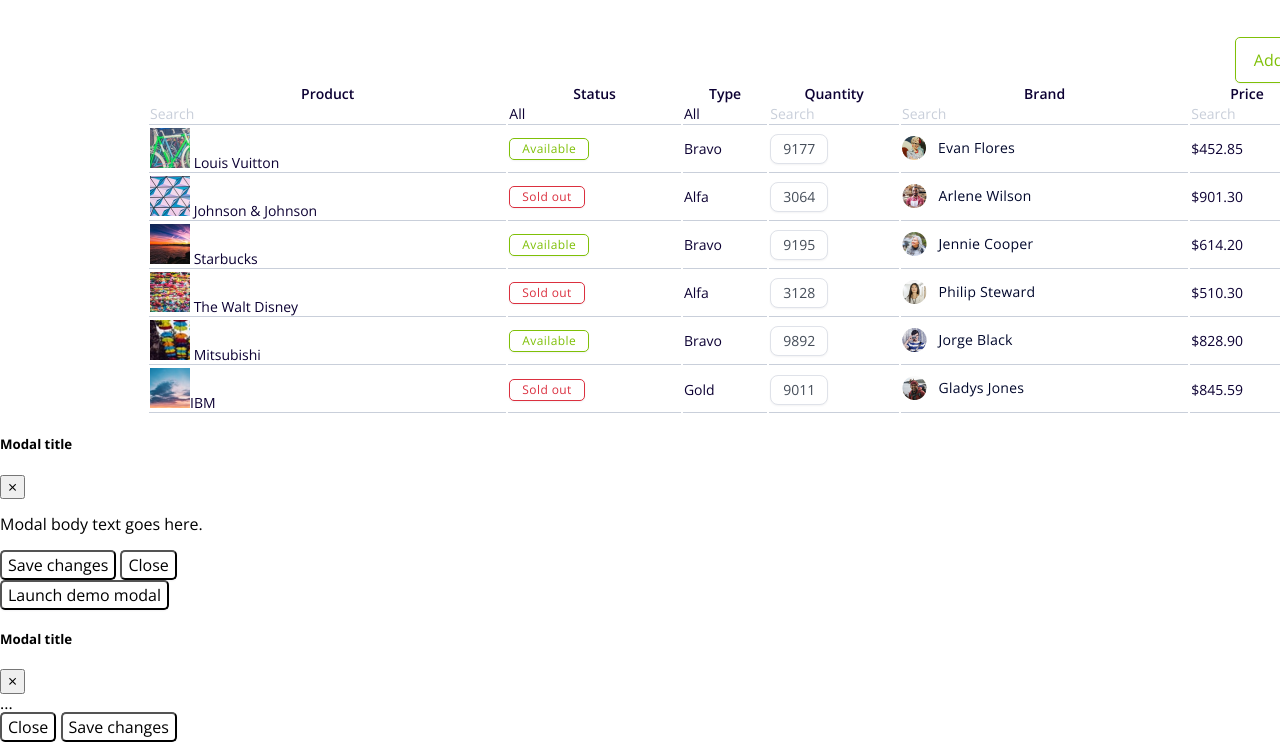
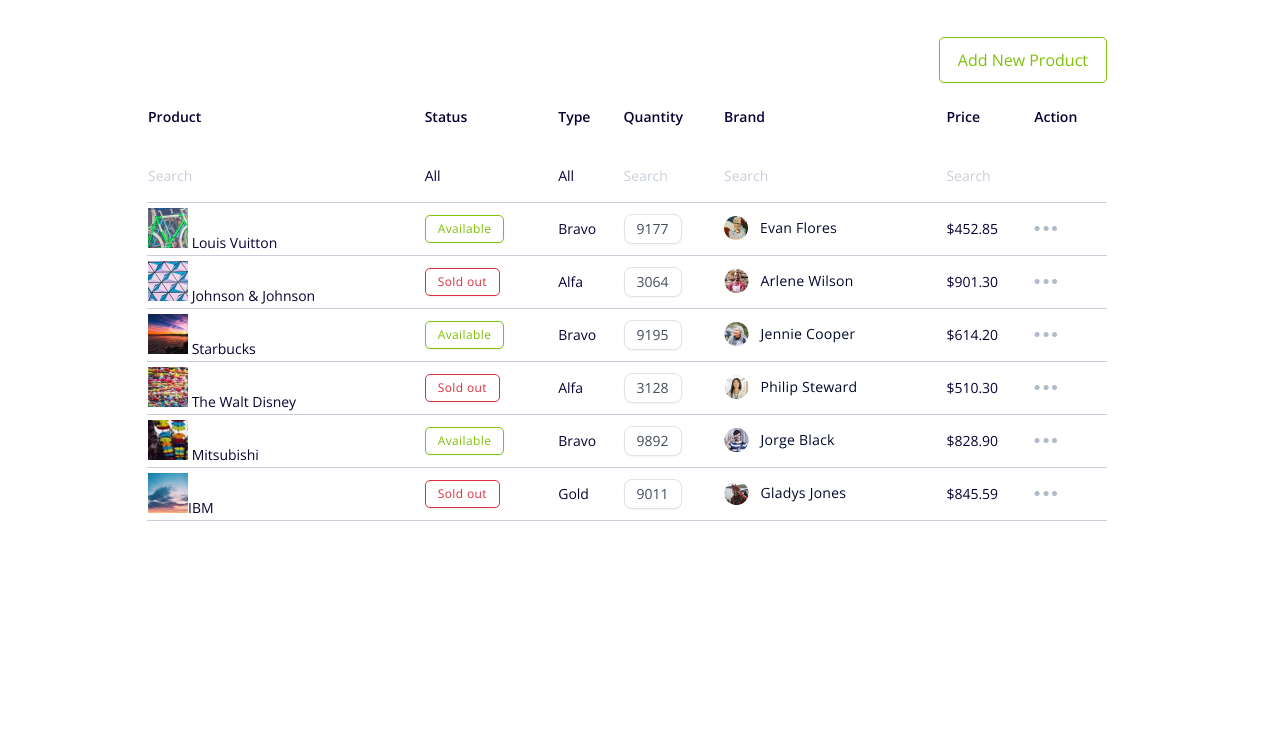
Before and after one commit to vietduongquoc/javascript-practice, a website: page src/index.html in a window 1280 px wide. Shown: the part 125-867 px from the top of the page. After the commit the page ends 800 px from the top, so only its background shows below. Drawn offline with nearby package versions, Linux system fonts and the light colour scheme; files that its build step writes are made by us from their sources; files whose address does not match are found by name.

Commit message:
style element button and home page

```diff
--- a/package.json
+++ b/package.json
@@ -5,7 +5,10 @@
   "main": "index.js",
   "scripts": {
     "test": "echo \"Error: no test specified\" && exit 1",
-    "server": "json-server --watch ./json-server/db.json"
+    "server": "json-server --watch ./json-server/db.json",
+    "start": "parcel ./npx parcel src/index.htmlsrc/index.html",
+    "dev": "parcel ./src/index.html",
+    "build": "rm -rf build && rm -rf .parcel-cache && parcel build ./src/index.html --no-cache --no-source-maps --dist-dir dist"
   },
   "keywords": [],
   "author": "",
--- a/src/pages/addproduct.html
+++ b/src/pages/addproduct.html
@@ -8,48 +8,3 @@
   <input type="number" placeholder="0">
 
 </form> -->
-<div class="modal" tabindex="-1" role="dialog">
-  <div class="modal-dialog" role="document">
-    <div class="modal-content">
-      <div class="modal-header">
-        <h5 class="modal-title">Modal title</h5>
-        <button type="button" class="close" data-dismiss="modal" aria-label="Close">
-          <span aria-hidden="true">&times;</span>
-        </button>
-      </div>
-      <div class="modal-body">
-        <p>Modal body text goes here.</p>
-      </div>
-      <div class="modal-footer">
-        <button type="button" class="btn btn-primary">Save changes</button>
-        <button type="button" class="btn btn-secondary" data-dismiss="modal">Close</button>
-      </div>
-    </div>
-  </div>
-</div>
-
-<!-- Button trigger modal -->
-<button type="button" class="btn btn-primary" data-toggle="modal" data-target="#exampleModal">
-  Launch demo modal
-</button>
-
-<!-- Modal -->
-<div class="modal fade" id="exampleModal" tabindex="-1" role="dialog" aria-labelledby="exampleModalLabel" aria-hidden="true">
-  <div class="modal-dialog" role="document">
-    <div class="modal-content">
-      <div class="modal-header">
-        <h5 class="modal-title" id="exampleModalLabel">Modal title</h5>
-        <button type="button" class="close" data-dismiss="modal" aria-label="Close">
-          <span aria-hidden="true">&times;</span>
-        </button>
-      </div>
-      <div class="modal-body">
-        ...
-      </div>
-      <div class="modal-footer">
-        <button type="button" class="btn btn-secondary" data-dismiss="modal">Close</button>
-        <button type="button" class="btn btn-primary">Save changes</button>
-      </div>
-    </div>
-  </div>
-</div>
--- a/src/pages/homepage.html
+++ b/src/pages/homepage.html
@@ -14,7 +14,7 @@
       <th>Action</th>
     </tr>
     <tr>
-      <td class="select-search">Search</td>
+      <td class="select-search cl-product">Search</td>
       <td class="select-all">All</td>
       <td class="select-all">All</td>
       <td class="select-search">Search</td>
@@ -84,7 +84,7 @@
       <td><button class="btn btn-brand">9011</button></td>
       <td><img src="./assets/images/customers/gladys.png" alt="glady"></td>
       <td>$845.59</td>
-      <td><img src="./assets/images/icon-action.png" alt="icons-action"></td>
+      <td><img src="./assets/images//icon-action.png" alt="icons-action"></td>
     </tr>
   </table>
 
--- a/src/styles/base/typography.css
+++ b/src/styles/base/typography.css
@@ -1,20 +1,20 @@
 @font-face {
   font-family: 'Open Sans';
-  src: url(/src/assets/fonts/OpenSans-Regular.ttf);
+  src: url(/assets/fonts/OpenSans-Regular.ttf);
   font-weight: 400;
   font-display: swap;
 }
 
 @font-face {
   font-family: 'Open Sans';
-  src: url(/src/assets/fonts/OpenSans-SemiBold.ttf);
+  src: url(/assets/fonts/OpenSans-SemiBold.ttf);
   font-weight: 600;
   font-display: swap;
 }
 
 @font-face {
   font-family: 'Open Sans';
-  src: url(/src/assets/fonts/OpenSans-Bold.ttf);
+  src: url(/assets/fonts/OpenSans-Bold.ttf);
   font-weight: 700;
   font-display: swap;
 }
--- a/src/styles/components/button.css
+++ b/src/styles/components/button.css
@@ -5,6 +5,12 @@
   font-size: 16px;
   font-weight: 400;
   line-height: 24px;
+}
+
+.btn:hover {
+  cursor: pointer;
+  border: 1px solid red;
+  color: var(--text-collor-red);
 }
 
 .btn-true {
--- a/src/styles/layout/homepage.css
+++ b/src/styles/layout/homepage.css
@@ -16,6 +16,7 @@
 .header-homepage {
   display: flex;
   flex-direction: column;
+  max-width: 960px;
 }
 
 .btn-add-new-product {
@@ -25,21 +26,23 @@
 
 table {
   background-color: var(--background-color-primary);
-  max-width: 1258px;
+  max-width: 960px;
   width: 100%;
   color: var(--text-color-primary);
+  font-size: 14px;
+  border-spacing: 0;
 }
 
 th {
-  font-size: 14px;
   font-weight: 600;
-  color: var(--text-color-primary);
+  text-align: start;
+  height: 65px;
 }
 
 td {
   border-bottom: 0.5px solid #C9CFDA;
   font-weight: 400;
-  font-size: 14px;
+  height: 50px;
 }
 
 .select-search {
@@ -53,6 +56,5 @@
 .text-status {
   font-size: 12px;
   font-weight: 400;
-  line-height: 18px;
   letter-spacing: 0.4px;
 }
--- a/src/styles/main.css
+++ b/src/styles/main.css
@@ -1,3 +1,3 @@
-@import url(../styles/base/index.css);
-@import url(../styles/components/index.css);
-@import url(../styles/layout/index.css);
+@import url(./base/index.css);
+@import url(./components/index.css);
+@import url(./layout/index.css);
```
